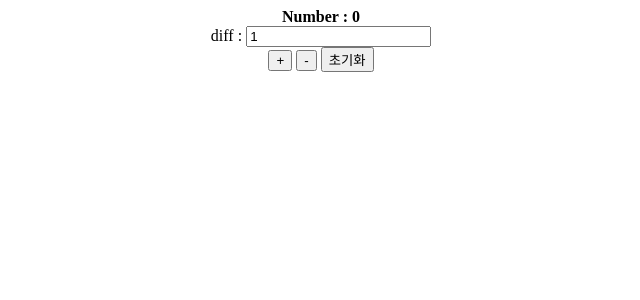
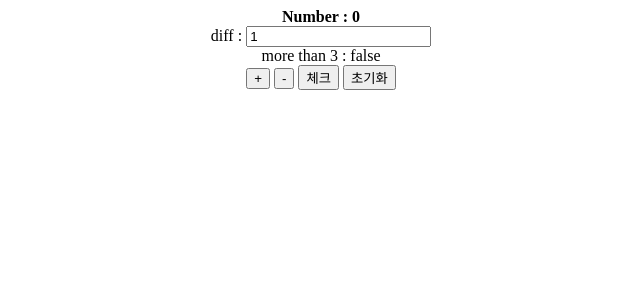
Before and after one commit to imki123/react-redux, a React (Create React App) app: page / in a window 1280 px wide. Shown: the top 300 px of the page, without its empty margins (319-959 px from the left). Built offline with nearby package versions, Linux system fonts and the light colour scheme.

Commit message:
make fake apis. make checkNumber promise.

```diff
--- /dev/null
+++ b/src/apis/checkNumber.js
@@ -0,0 +1,10 @@
+const sleep = (n) => new Promise((resolve, reject) => setTimeout(resolve, n))
+
+export const checkNumber = async number => { //넘버를 체크해서 프라미스를 리턴
+  await sleep(1000) //1초 쉬고
+  return new Promise((resolve, reject) => {
+    if(isNaN(number)) reject(`${number} is NaN`)
+    if(number >= 3) resolve(true)
+    else resolve(false)
+  })
+}
--- a/src/containers/CounterContainer.js
+++ b/src/containers/CounterContainer.js
@@ -1,16 +1,18 @@
 import React from "react"
 import { useDispatch, useSelector } from "react-redux"
-import { decrease, decreaseAsync, increase, increaseAsync, init, setDiff } from "../modules/counter"
+import { checkNumberAsync, decrease, decreaseAsync, increase, increaseAsync, init, setDiff } from "../modules/counter"
 
 function CounterContainer() {
   const { number } = useSelector((state) => ({ number: state.counter.number })) //rootReducer.counter.number
   const { diff } = useSelector((state) => ({ diff: state.counter.diff }))
+  const { checkResult } = useSelector((state) => ({ checkResult: state.counter.checkResult }))
 
   const dispatch = useDispatch()
   /* const onIncrease = () => dispatch(increase())
   const onDecrease = () => dispatch(decrease()) */
   const onIncrease = () => dispatch(increaseAsync())
   const onDecrease = () => dispatch(decreaseAsync())
+  const onCheck = () => dispatch(checkNumberAsync())
   const onSetDiff = (e) => dispatch(setDiff(e.target.value))
   const onInit = () => dispatch(init())
 
@@ -22,8 +24,12 @@ function CounterContainer() {
       <div>
         diff : <input onChange={onSetDiff} value={diff}></input>
       </div>
+      <div>
+        more than 3 : {checkResult ? 'true' : 'false'}
+      </div>
       <button onClick={onIncrease}>+</button>&nbsp;
       <button onClick={onDecrease}>-</button>&nbsp;
+      <button onClick={onCheck}>체크</button>&nbsp;
       <button onClick={onInit}>초기화</button>
     </div>
   )
--- a/src/modules/counter.js
+++ b/src/modules/counter.js
@@ -1,8 +1,15 @@
+import {checkNumber} from "../apis/checkNumber"
+
 /* 액션 타입 */
 const INIT = "counter/INIT"
 const SET_DIFF = "counter/SET_DIFF"
 const INCREASE = "counter/INCREASE"
 const DECREASE = "counter/DECREASE"
+
+/* 숫자체크하기 프라미스 */
+const CHECK_NUMBER = "counter/CHECK_NUMBER"
+const CHECK_NUMBER_SUCCESS = "counter/CHECK_NUMBER_SUCCESS"
+const CHECK_NUMBER_ERROR = "counter/CHECK_NUMBER_ERROR"
 
 /* 액션 생성함수 */
 export const init = () => ({ type: INIT })
@@ -20,11 +27,22 @@ export const increaseAsync = () => (dispatch) => {
 export const decreaseAsync = () => (dispatch) => {
   setTimeout(() => dispatch(decrease()), 1000)
 }
+export const checkNumberAsync = () => async (dispatch, getState) => {
+  dispatch({ type: CHECK_NUMBER })
+  try {
+    console.log(getState())
+    const checkResult = await checkNumber(getState().counter.number)
+    dispatch({ type: CHECK_NUMBER_SUCCESS, checkResult })
+  } catch (error) {
+    dispatch({ type: CHECK_NUMBER_ERROR, error })
+  }
+}
 
 /* 초기상태 */
 const initialState = {
   number: 0,
   diff: 1,
+  checkResult: null,
 }
 
 /* 리듀서 */
@@ -50,6 +68,11 @@ export default function counter(state = initialState, action) {
         ...state,
         number: state.number - state.diff,
       }
+    case CHECK_NUMBER_SUCCESS:
+      return {
+        ...state,
+        checkResult: action.checkResult,
+      }
     default:
       return state
   }
```
